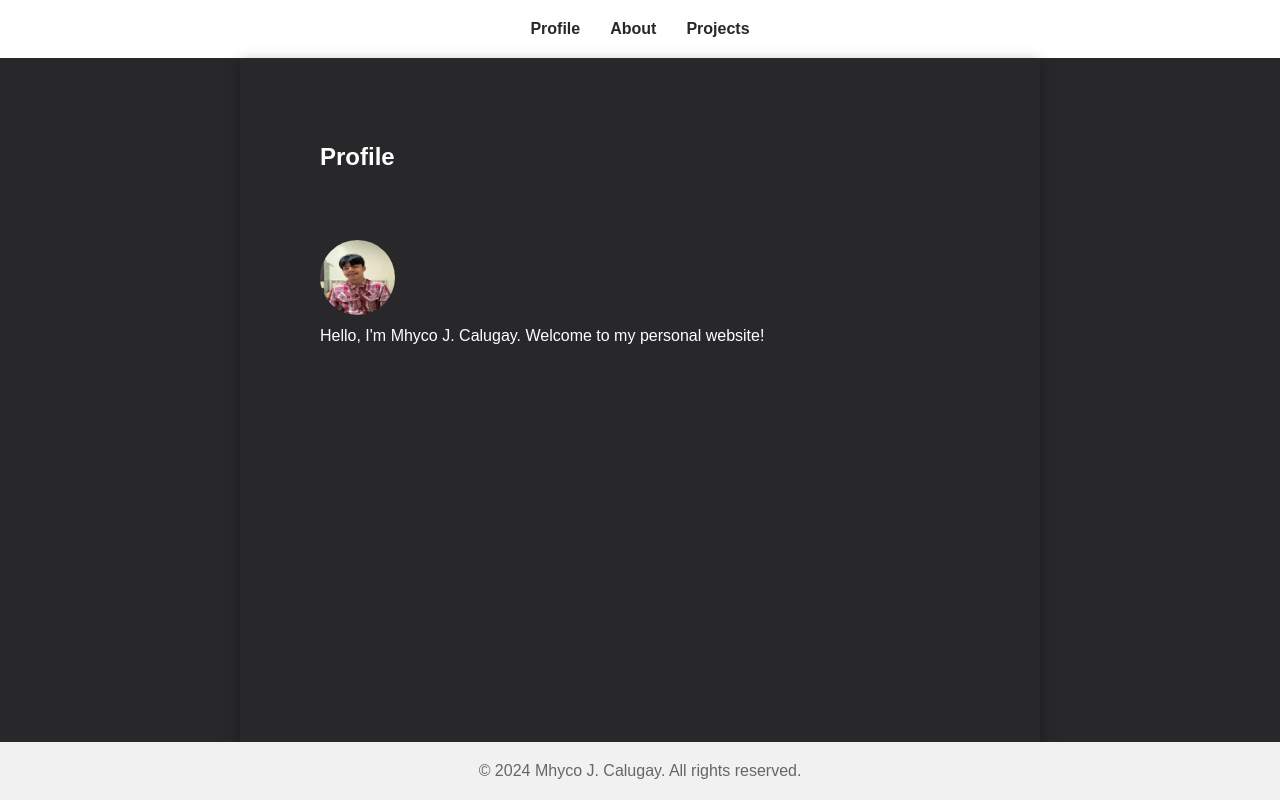
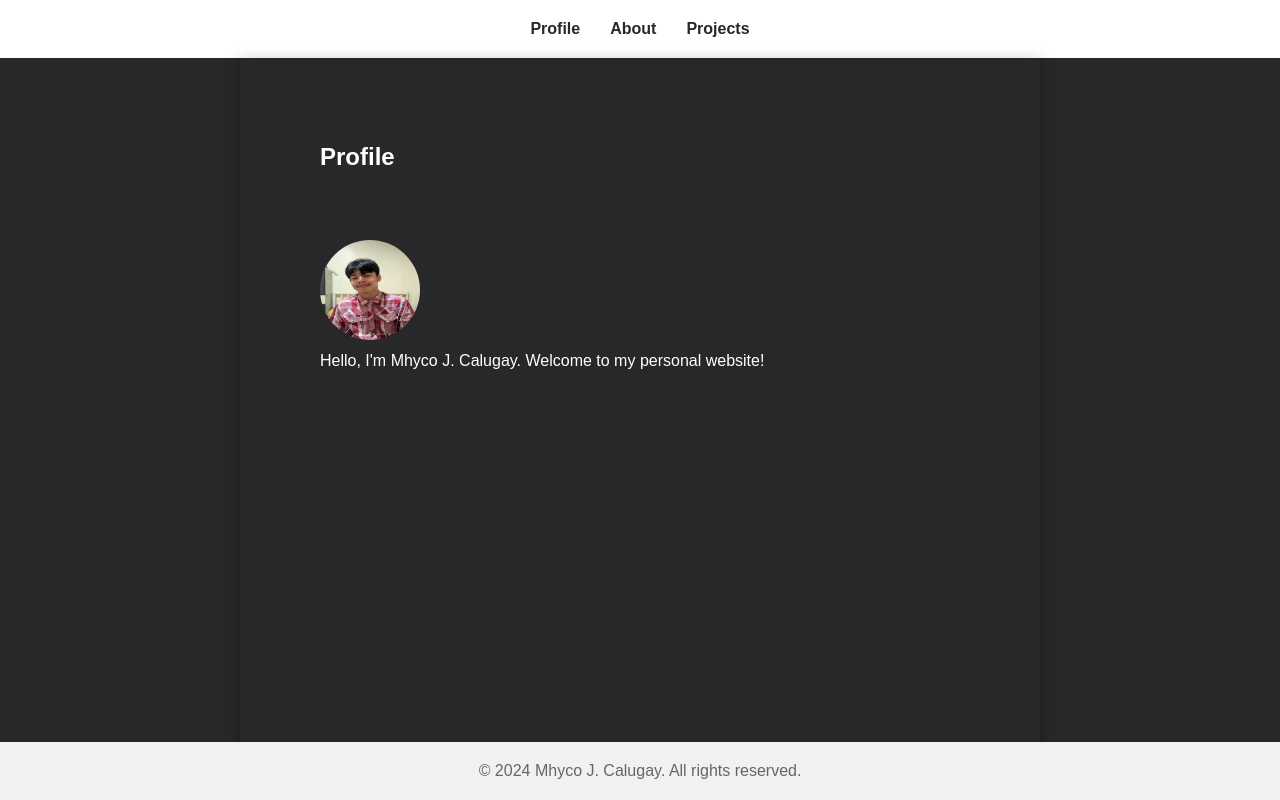
Before and after one commit to Mhyco08/mhyco_calugay, a plain HTML site: page index.html in a window 1280 px wide. Shown: the top 800 px of the page. Drawn offline with Linux system fonts and the light colour scheme.

Commit message:
Update style.css

```diff
--- a/style.css
+++ b/style.css
@@ -52,8 +52,8 @@ section {
   }
 
 section img {
-    width: 75px;
-    height: 75px;
+    width: 100px;
+    height: 100px;
     border-radius: 50%;
 }
 
```
